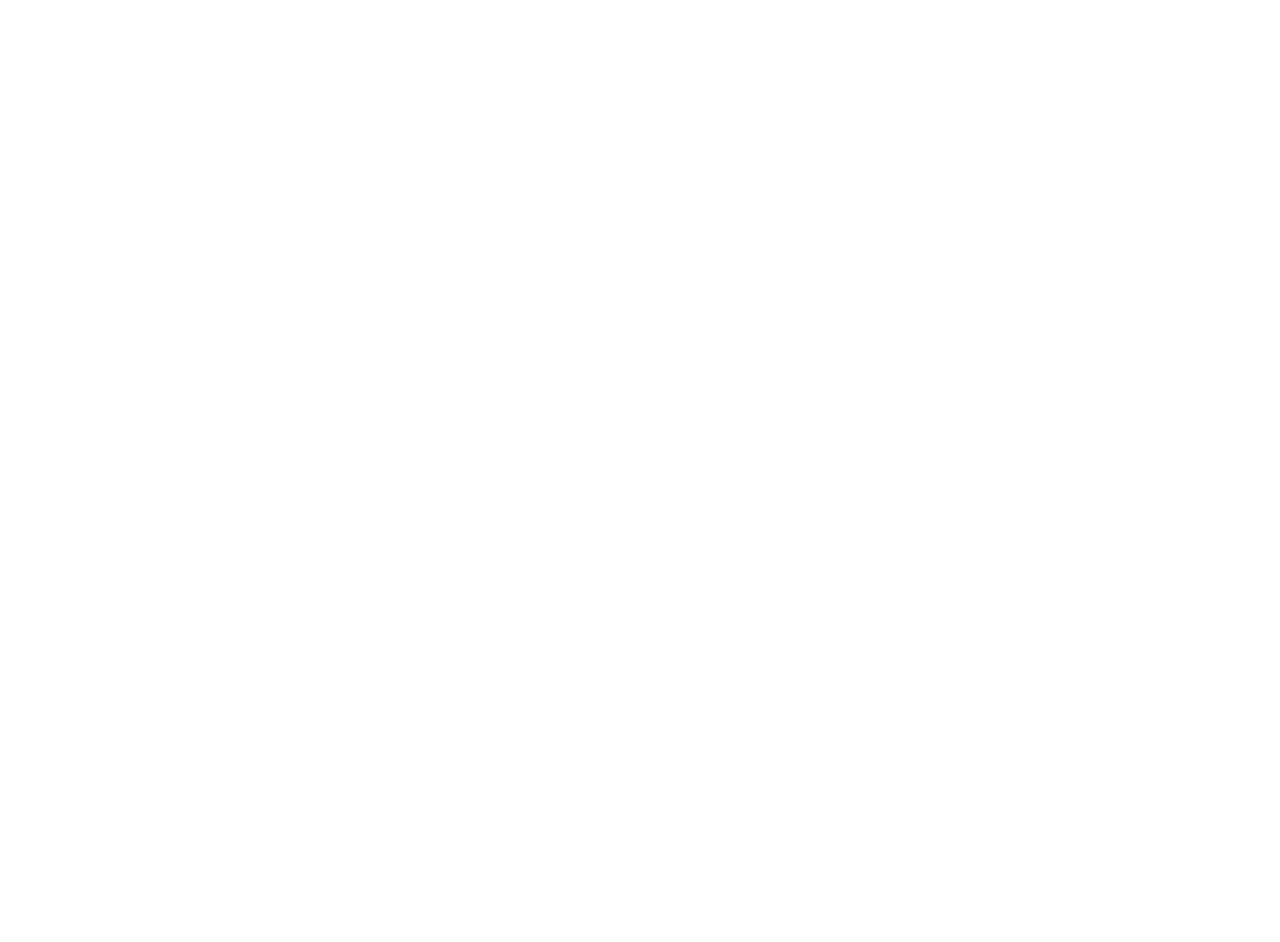
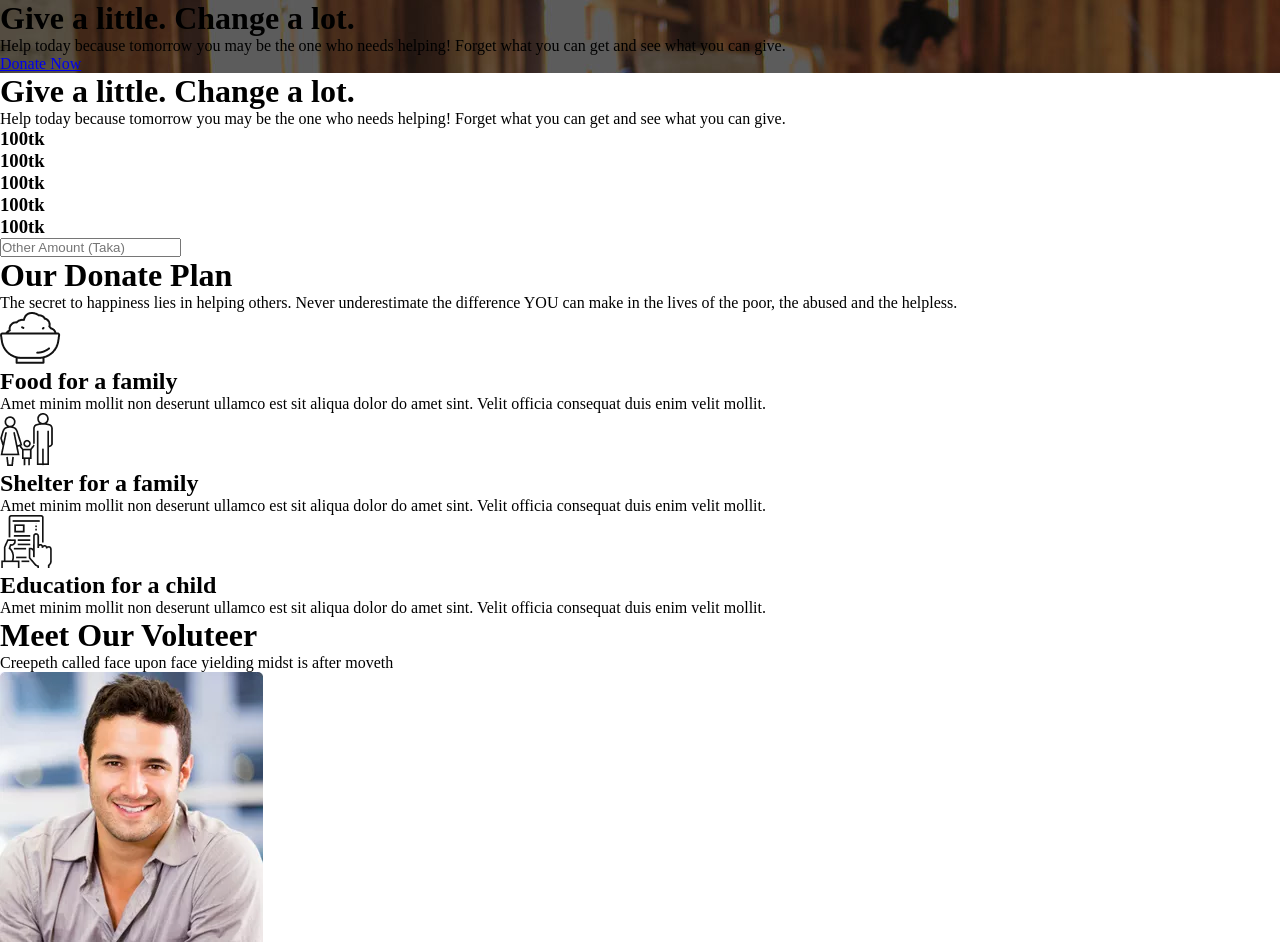
Before and after one commit to jhinukabedin/Charity, a plain HTML site: page index.html in a window 1280 px wide. Shown: the top 942 px of the page. Before the commit the page ends 800 px from the top, so only its background shows below. Drawn offline with Linux system fonts and the light colour scheme.

Commit message:
add html code

```diff
--- a/index.html
+++ b/index.html
@@ -0,0 +1,137 @@
+<!DOCTYPE html>
+<html lang="en">
+<head>
+    <meta charset="UTF-8">
+    <meta http-equiv="X-UA-Compatible" content="IE=edge">
+    <meta name="viewport" content="width=device-width, initial-scale=1.0">
+    <title>Charity HTML Template</title>
+    <link rel="stylesheet" href="style.css">
+</head>
+<body>
+    <div class="header-area">
+        <div class="section">
+            <h1 class="header-title">Give a little. Change a lot.</h1>
+            <p class="small-desc">Help today because tomorrow you may be the one who needs helping!
+                Forget what you can get and see what you can give.</p>
+            <a href="#" class="donate-btn">Donate Now</a>
+        </div>
+    </div>
+    <div class="donate-amount">
+        <div class="section">
+            <h1 class="header-title">Give a little. Change a lot.</h1>
+            <p class="short-desc">Help today because tomorrow you may be the one who needs helping!
+                Forget what you can get and see what you can give.</p>
+            <div class="amount-box">
+                <div class="amount-item">
+                    <h3>100tk</h3>
+                </div>
+                <div class="amount-item">
+                    <h3>100tk</h3>
+                </div>
+                <div class="amount-item">
+                    <h3>100tk</h3>
+                </div>
+                <div class="amount-item">
+                    <h3>100tk</h3>
+                </div>
+                <div class="amount-item">
+                    <h3>100tk</h3>
+                </div>
+            </div>
+            <div class="other-amount">
+                <form action="">
+                    <input type="text" name="other_amount" id="" placeholder="Other Amount (Taka)">
+                </form>
+            </div>
+            <a href="#Donate Now" class="amount-submit-btn"></a>
+        </div>
+    </div>
+    <div class="donate-plan">
+        <div class="section">
+            <h1 class="plan-title">Our Donate Plan</h1>
+            <p class="short-desc">The secret to happiness lies in helping others. Never underestimate the difference YOU can make in the lives of the poor, the abused and the helpless.</p>
+            <div class="info-box-area">
+
+                <div class="info-box">
+                    <img src="images/food.png" alt="Food for a family">
+                    <h2>Food for a family</h2>
+                    <p>Amet minim mollit non deserunt
+                        ullamco est sit aliqua dolor do amet
+                        sint. Velit officia consequat duis enim
+                        velit mollit.</p>
+                </div>
+                <div class="info-box">
+                    <img src="images/shelter.png" alt="Shelter for a family">
+                    <h2>Shelter for a family</h2>
+                    <p>Amet minim mollit non deserunt
+                        ullamco est sit aliqua dolor do amet
+                        sint. Velit officia consequat duis enim
+                        velit mollit.</p>
+                </div>
+                <div class="info-box">
+                    <img src="images/Frame-1.png" alt="Education for a child">
+                    <h2>Education for a child</h2>
+                    <p>Amet minim mollit non deserunt
+                        ullamco est sit aliqua dolor do amet
+                        sint. Velit officia consequat duis enim
+                        velit mollit.</p>
+                </div>
+            </div>
+        </div>
+    </div>
+    <div class="our-team">
+        <div class="section">
+            <h1 class="team-header">Meet Our Voluteer</h1>
+            <p>Creepeth called face upon face yielding midst is after moveth</p>
+            <div class="team-member">
+                <div class="member-info">
+                    <img src="images/Adam.webp" alt="" class="member-img">
+                    <h3 class="member-name"></h3>
+                    <p class="member-short-desc"></p>
+                </div>
+                <div class="member-info">
+                    <img src="images/Alea.webp" alt="" class="member-img">
+                    <h3 class="member-name"></h3>
+                    <p class="member-short-desc"></p>
+                </div>
+                <div class="member-info">
+                    <img src="images/Jon.webp" alt="" class="member-img">
+                    <h3 class="member-name"></h3>
+                    <p class="member-short-desc"></p>
+                </div>
+                <div class="member-info">
+                    <img src="images/Mon.webp" alt="" class="member-img">
+                    <h3 class="member-name"></h3>
+                    <p class="member-short-desc"></p>
+                </div>
+            </div>
+        </div>
+    </div>
+    <div class="be-volunteer">
+        <div class="section">
+            <h1 class="volunteer-title">Become a volunteer</h1>
+            <p class="short-info">So seed seed green that winged cattle in. Gathering thing made fly you're divided deep leave on the medicene moved us land years living.</p>
+            <a href="#" class="join-btn">Join With Us</a>
+        </div>
+    </div>
+    <div class="news-letter">
+        <div class="section">
+            <h1 class="header-title">Get My Updates</h1>
+            <p class="short-desc">Help today because tomorrow you may be the one who needs helping!
+                Forget what you can get and see what you can give.</p>
+            <div class="email-box">
+                <form action="">
+                    <input type="email" name="email" placeholder="Email" id=""><input type="submit" value="Subscribe">
+                </form>
+            </div>
+        </div>
+    </div>
+    <div class="footer-area">
+        <div class="footer-info">
+            <h3>Be Humble</h3>
+            <p>I’m gonna do it
+            </p>
+        </div>
+    </div>
+</body>
+</html>
--- a/style.css
+++ b/style.css
@@ -2,3 +2,6 @@
     margin:0;
     padding: 0;
 }
+.header-area{
+    background-image: url(images/header-bg.jpg);
+}
```
Also changed, not shown: images/Adam.webp (added), images/Alea.webp (added), images/Frame-1.png (added), images/Jon.webp (added), images/Mon.webp (added), images/food.png (added), images/header-bg.jpg (added), images/shelter.png (added).
